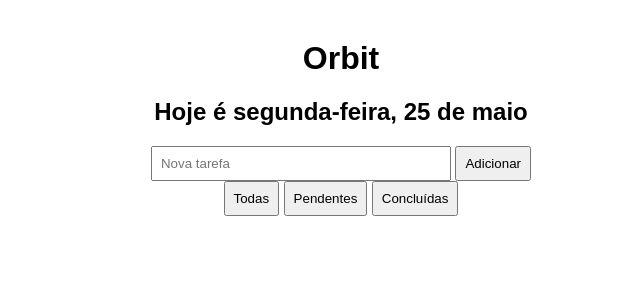
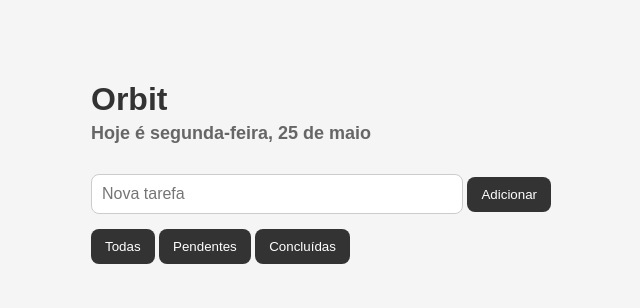
Before and after one commit to filipeabreujlle/orbit, a PHP site: page / in a window 1280 px wide. Shown: the top 308 px of the page, without its empty margins (299-939 px from the left). Run offline with PHP 8.4, Linux system fonts and the light colour scheme.

Commit message:
style: improve Orbit UI and completed task visuals

```diff
--- a/frontend/script.js
+++ b/frontend/script.js
@@ -71,12 +71,15 @@ function criarElementoTarefa(tarefa) {
     const botaoEditar = document.createElement("button");
     botaoEditar.textContent = "✏️";
 
-    //estilo de concluída
+
     if (tarefa.concluida) {
         texto.style.textDecoration = "line-through";
+        texto.style.opacity = "0.5";
+
+        li.style.backgroundColor = "#f0f0f0";
     }
 
-    //marcar como concluída (UPDATE)
+
     texto.onclick = () => {
         const novaSituacao = !tarefa.concluida;
 
@@ -90,7 +93,7 @@ function criarElementoTarefa(tarefa) {
         });
     };
 
-    //deletar (DELETE)
+
     botaoExcluir.onclick = () => {
         const confirmar = confirm("Deseja excluir essa tarefa?");
         if (!confirmar) return;
@@ -171,7 +174,7 @@ function renderizar() {
     }
 
     if (tarefas.length === 0) {
-        lista.innerHTML = "<p>Nenhuma tarefa adicionada.</p>";
+        lista.innerHTML = "<p>Tudo certo por hoje ✨</p>";
         return;
     }
 
--- a/frontend/style.css
+++ b/frontend/style.css
@@ -1,21 +1,79 @@
 body {
     font-family: Arial, sans-serif;
-    max-width: 400px;
+    max-width: 500px;
     margin: 40px auto;
-    text-align: center;
+    padding: 20px;
+    background-color: #f5f5f5;
+    color: #333;
+}
+
+h1 {
+    margin-bottom: 5px;
+}
+
+#data-atual {
+    margin-top: 0;
+    margin-bottom: 30px;
+    color: #666;
+    font-size: 18px;
 }
 
 input {
-    padding: 8px;
+    padding: 10px;
     width: 70%;
+    border: 1px solid #ccc;
+    border-radius: 8px;
+    font-size: 16px;
 }
 
 button {
-    padding: 8px;
+    padding: 10px 14px;
+    border: none;
+    border-radius: 8px;
+    background-color: #333;
+    color: white;
     cursor: pointer;
+    transition: 0.2s;
+}
+
+button:hover {
+    opacity: 0.85;
+}
+
+div {
+    margin-top: 15px;
+}
+
+#contador-tarefas {
+    margin-top: 25px;
+    color: #666;
+}
+
+ul {
+    list-style: none;
+    padding: 0;
 }
 
 li {
+    background-color: white;
     margin: 10px 0;
-    cursor: pointer;
+    padding: 12px;
+    border-radius: 10px;
+
+    display: flex;
+    align-items: center;
+    justify-content: space-between;
+
+    box-shadow: 0 2px 5px rgba(0, 0, 0, 0.08);
+
+    transition: 0.2s;
 }
+
+li span {
+    flex: 1;
+    text-align: left;
+}
+
+li button {
+    margin-left: 8px;
+}
```
Also changed, not shown: backend/banco.sqlite.
